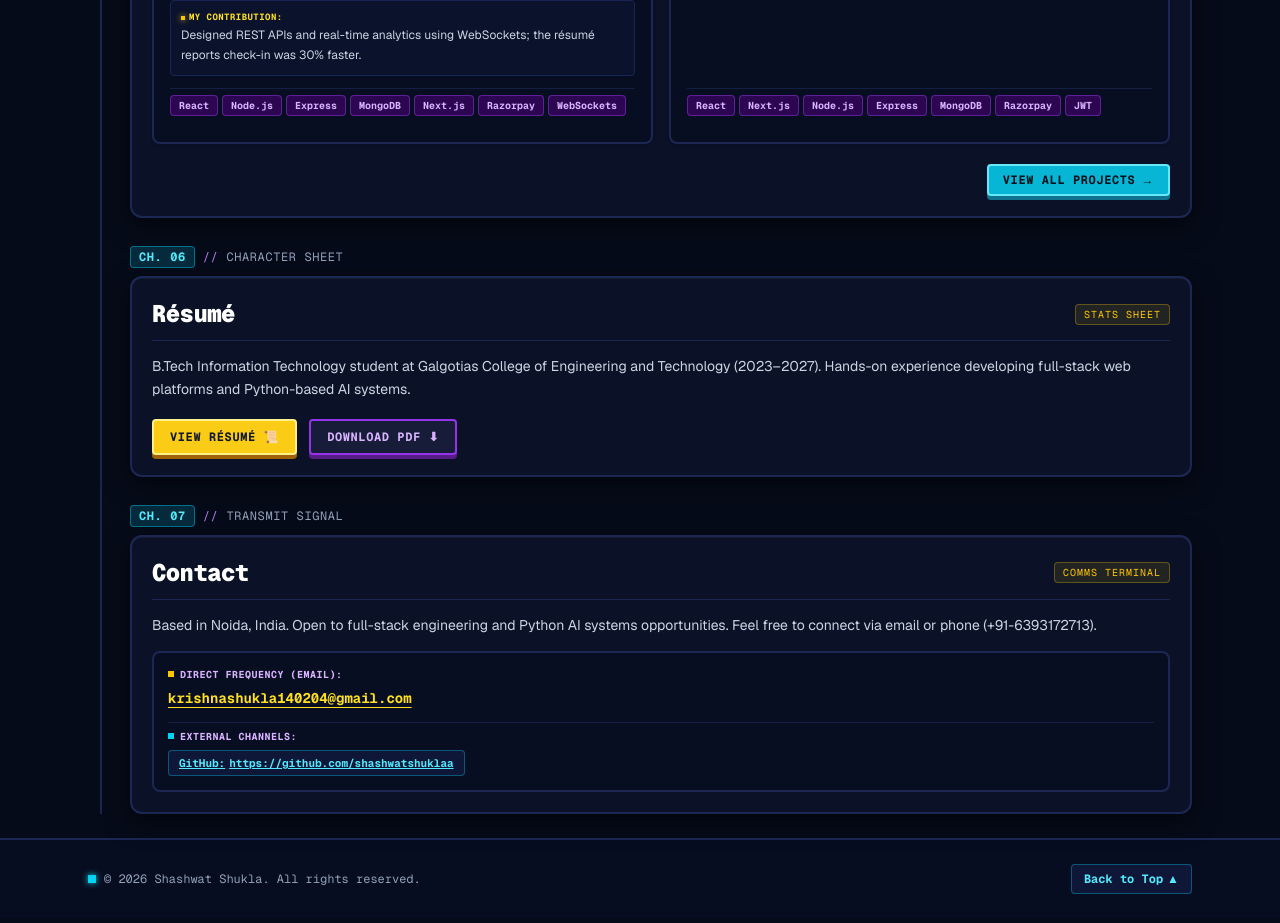
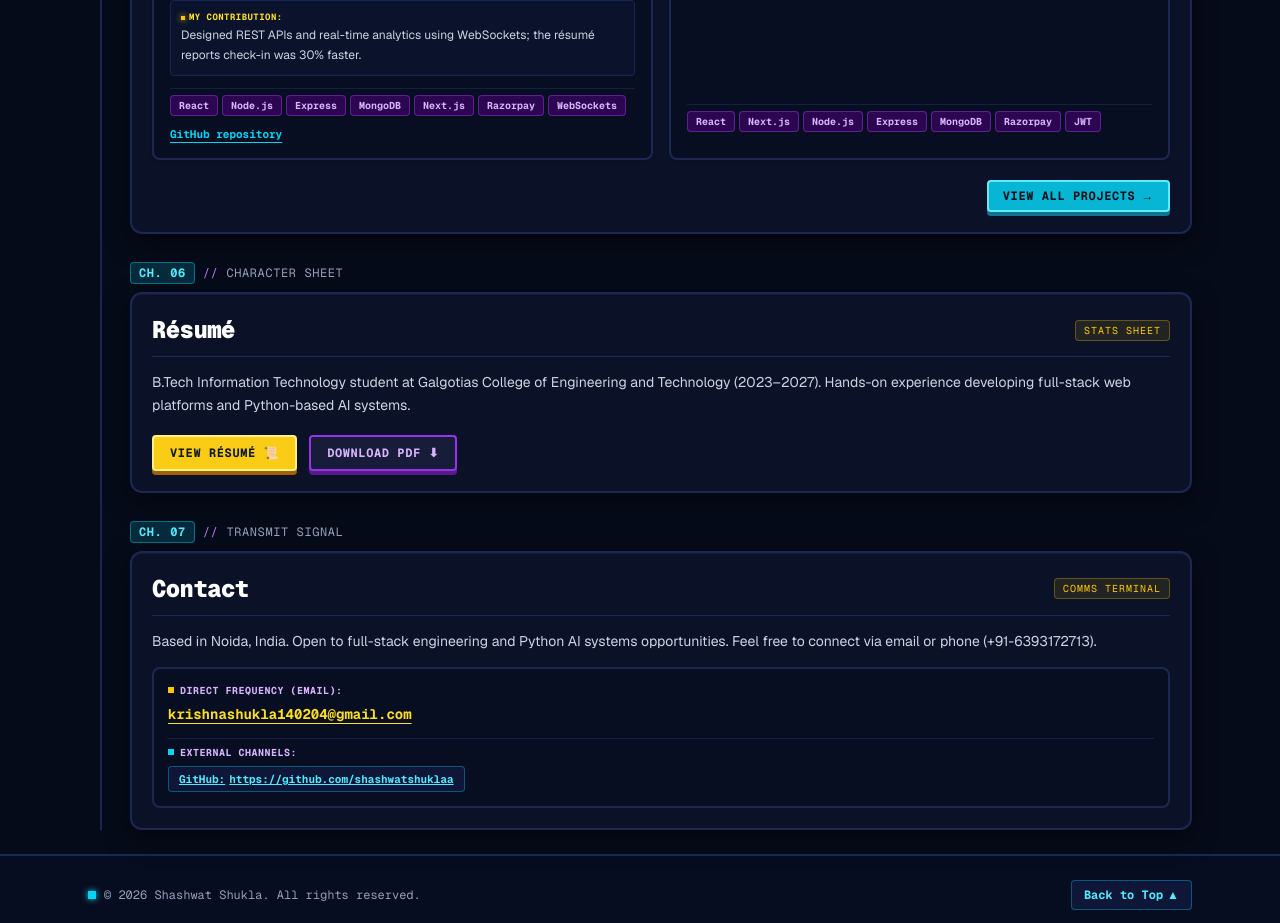
Before and after one commit to shashwatshuklaa/portfolio, a Next.js app: page / in a window 1280 px wide. Shown: the part 2380-3303 px from the top of the page. Built offline with nearby package versions, Linux system fonts and the light colour scheme.

Commit message:
Add QR ticketing project link

```diff
--- a/src/components/ProjectCard.tsx
+++ b/src/components/ProjectCard.tsx
@@ -66,9 +66,11 @@ export default function ProjectCard({ project }: ProjectCardProps) {
               {hasRealRepoLink ? (
                 <a
                   href={project.link}
+                  target="_blank"
+                  rel="noopener noreferrer"
                   className="font-bold text-cyan-400 hover:text-cyan-300 underline underline-offset-4 focus-visible:ring-2 focus-visible:ring-cyan-400 focus-visible:outline-none rounded transition-colors text-[11px]"
                 >
-                  Code: {project.link}
+                  GitHub repository
                 </a>
               ) : (
                 <span className="text-slate-500 text-[11px]">
@@ -83,9 +85,11 @@ export default function ProjectCard({ project }: ProjectCardProps) {
               {hasRealLiveLink ? (
                 <a
                   href={project.liveUrl}
+                  target="_blank"
+                  rel="noopener noreferrer"
                   className="font-bold text-yellow-300 hover:text-yellow-200 underline underline-offset-4 focus-visible:ring-2 focus-visible:ring-yellow-300 focus-visible:outline-none rounded transition-colors text-[11px]"
                 >
-                  Live Demo: {project.liveUrl}
+                  Live Demo
                 </a>
               ) : (
                 <span className="text-slate-500 text-[11px]">
--- a/src/data/portfolio.ts
+++ b/src/data/portfolio.ts
@@ -171,6 +171,7 @@ export const portfolioData: PortfolioData = {
         "Razorpay",
         "WebSockets",
       ],
+      link: "https://github.com/shashwatshuklaa/QR-Based-Ticketing-System",
       featured: true,
     },
     {
```
